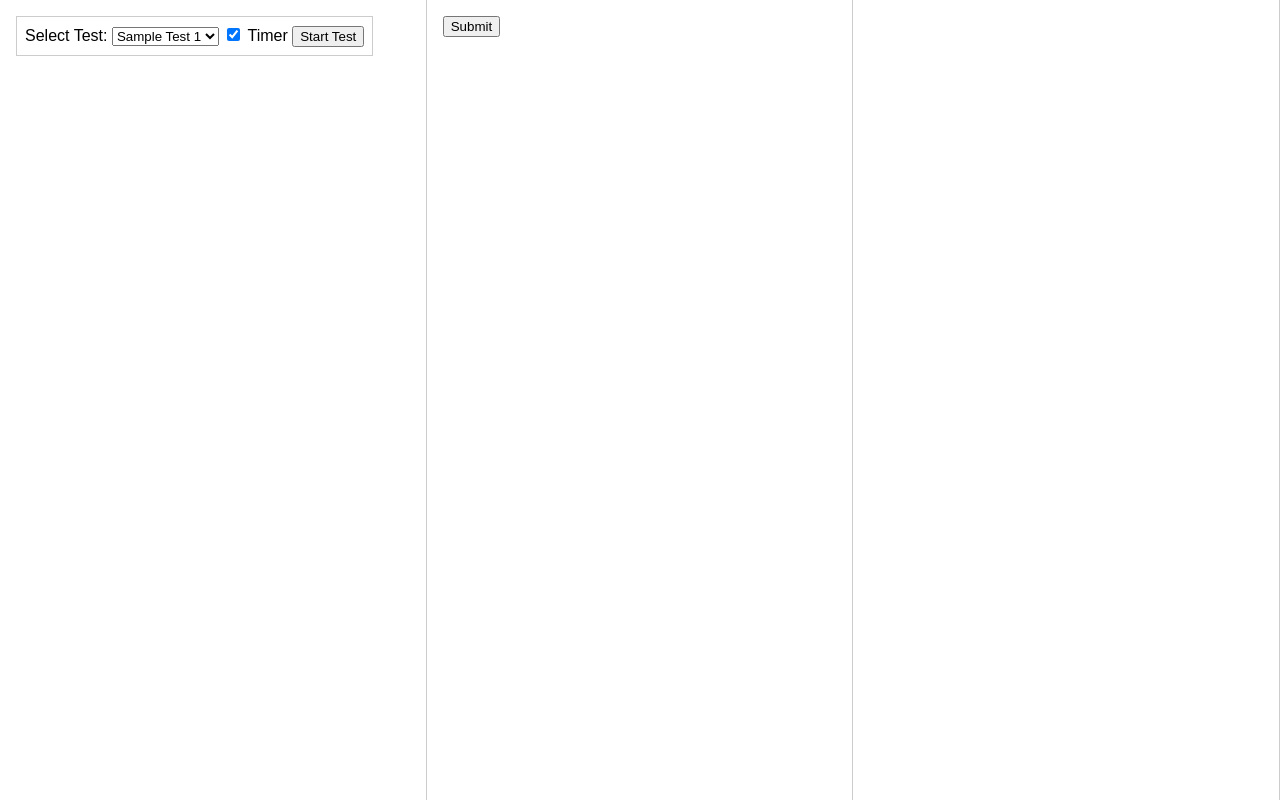
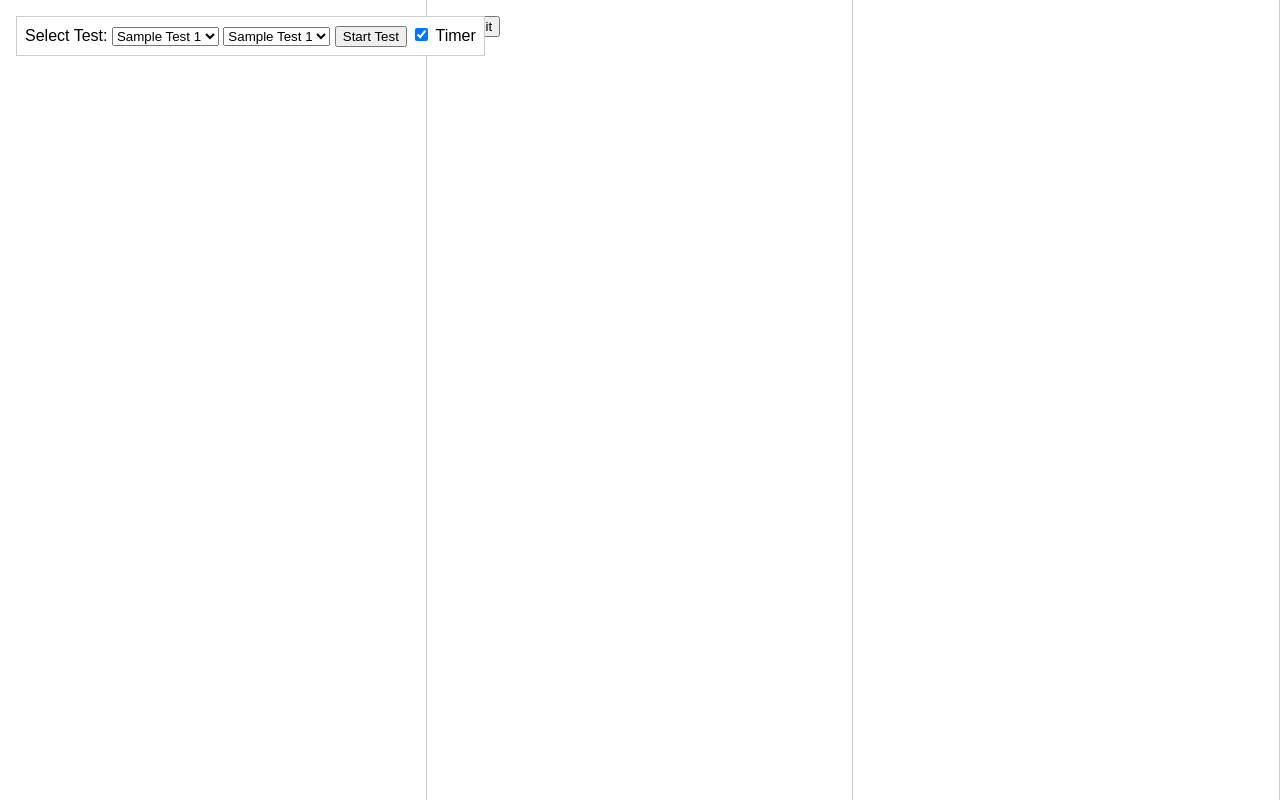
Before and after one commit to ntminhchau/ielts-reader, a plain HTML site: page index.html in a window 1280 px wide. Drawn offline with Linux system fonts and the light colour scheme.

Commit message:
Update index.html

```diff
--- a/index.html
+++ b/index.html
@@ -21,11 +21,16 @@
       <option value="test1.json">Sample Test 1</option>
       <option value="test2.json">Sample Test 2</option>
     </select>
+<select id="testSelector">
+  <option value="tests/test1.json">Sample Test 1</option>
+  <option value="tests/test2.json">Sample Test 2</option>
+</select>
+<button onclick="startTest()">Start Test</button>
     <label>
       <input type="checkbox" id="enableTimer" checked />
       Timer
     </label>
-    <button onclick="startTest()">Start Test</button>
+
   </div>
 
   <div class="column" id="passage"></div>
```
